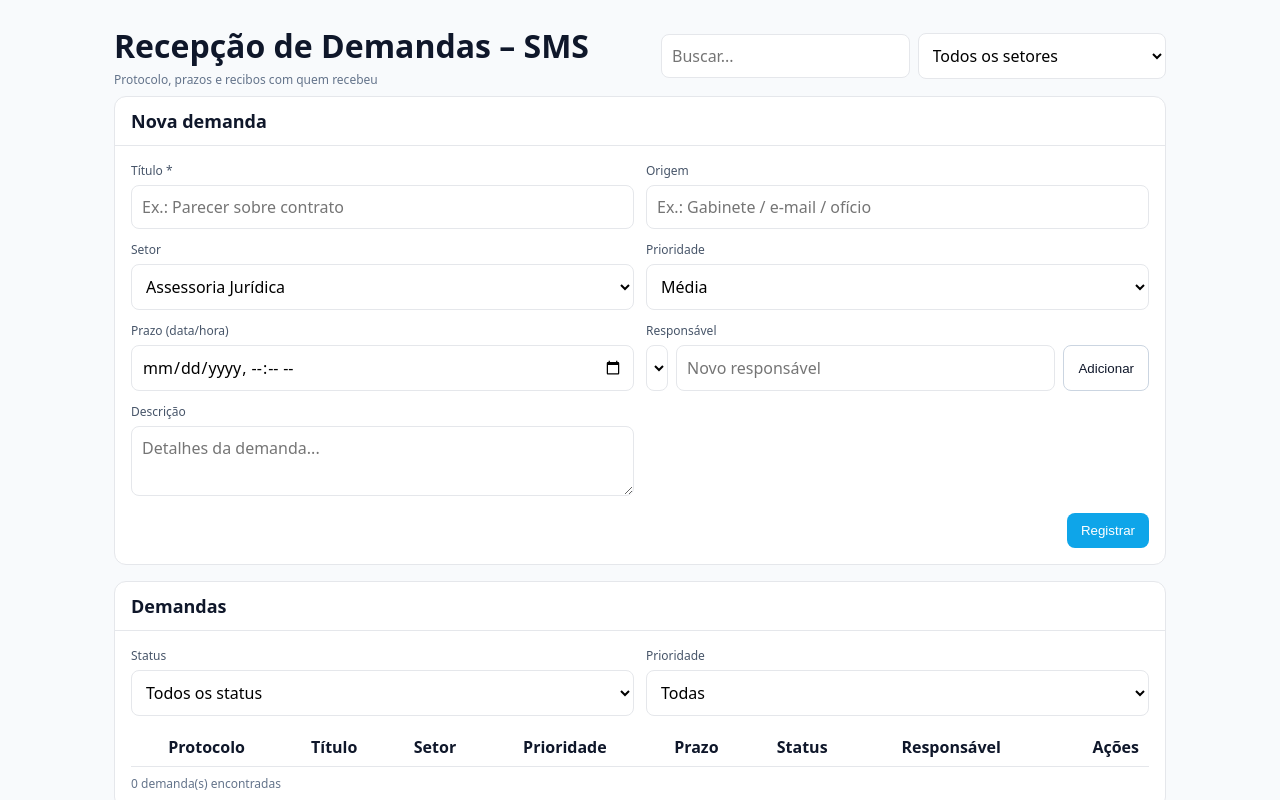
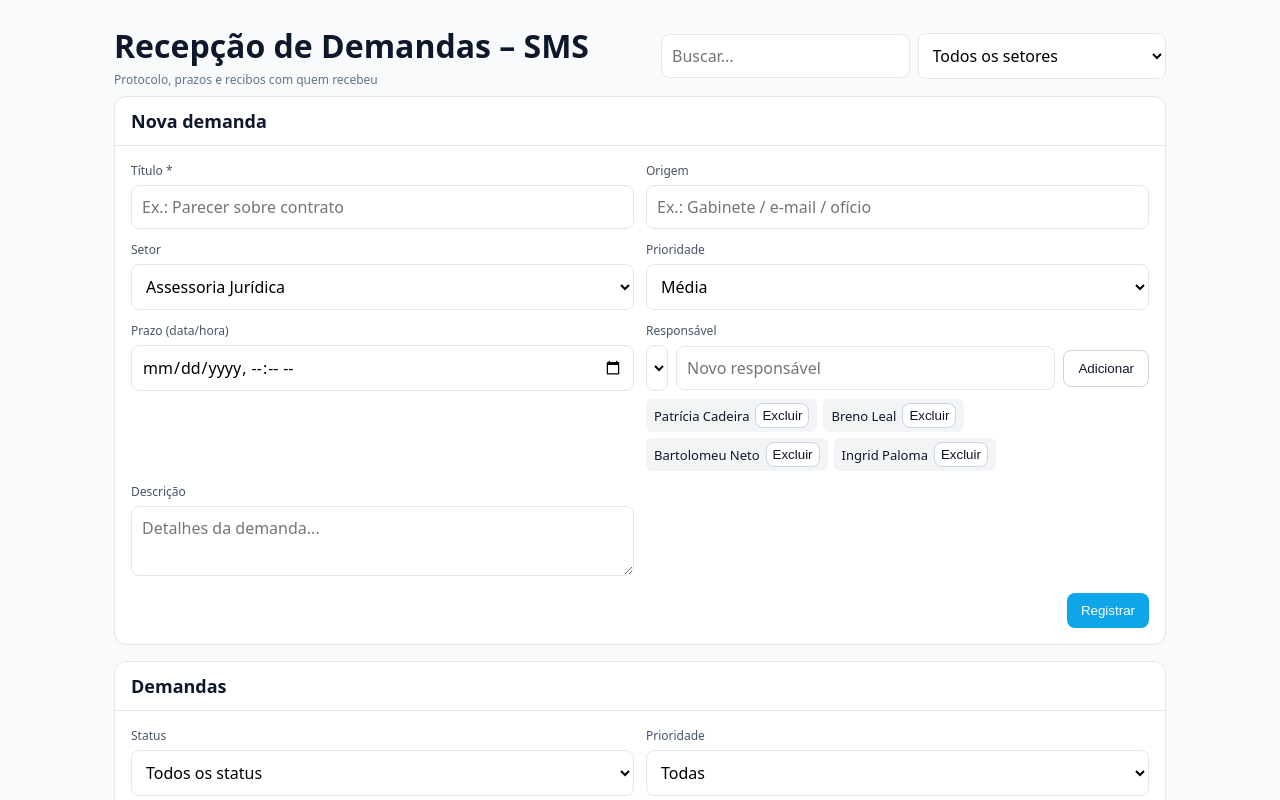
Before and after one commit to Br3n0L/Juridico-sms-demandas, a Next.js app: page / in a window 1280 px wide. Shown: the top 800 px of the page. Built offline with nearby package versions, Linux system fonts and the light colour scheme.

Commit message:
opção de excluir

```diff
--- a/app/page.jsx
+++ b/app/page.jsx
@@ -140,13 +140,37 @@ export default function Page(){
             </div>
             <div>
               <label>Responsável</label>
-              <div style={{display:'flex', gap:8}}>
+              <div style={{display:'flex', gap:8, alignItems:'center'}}>
                 <select value={form.responsavel} onChange={e=>setForm(f=>({...f,responsavel:e.target.value}))} style={{flex:1}}>
                   <option value="">—</option>
                   {responsaveis.map(r=><option key={r} value={r}>{r}</option>)}
                 </select>
                 <input type="text" placeholder="Novo responsável" value={novoResp} onChange={e=>setNovoResp(e.target.value)} />
-                <button className="button outline" onClick={()=>{ const n=novoResp.trim(); if(!n) return; setResponsaveis(prev=>[...new Set([...prev,n])]); setNovoResp(''); }}>Adicionar</button>
+                <button className="button outline" onClick={()=>{
+                  const n=novoResp.trim(); if(!n) return; setResponsaveis(prev=>[...new Set([...prev,n])]); setNovoResp('');
+                }}>Adicionar</button>
+              </div>
+
+              {/* Lista de responsáveis com opção de excluir */}
+              <div style={{marginTop:8, display:'flex', gap:6, flexWrap:'wrap', alignItems:'center'}}>
+                {responsaveis.map(r=>(
+                  <div key={r} style={{display:'flex', alignItems:'center', gap:6, background:'#f3f4f6', padding:'4px 8px', borderRadius:6}}>
+                    <span style={{fontSize:13}}>{r}</span>
+                    <button
+                      className="button outline"
+                      style={{padding:'4px 6px'}}
+                      onClick={()=>{
+                        if(!confirm(`Remover responsável "${r}"? Isso também desvinculará demandas atribuídas a ele.`)) return;
+                        setResponsaveis(prev=>prev.filter(x=>x!==r));
+                        setDemandas(prev=>prev.map(d=>d.responsavel===r?{...d,responsavel:''}:d));
+                        // se o formulário atual apontava para esse responsável, limpar
+                        setForm(f=> f.responsavel===r ? {...f,responsavel:''} : f);
+                      }}
+                    >
+                      Excluir
+                    </button>
+                  </div>
+                ))}
               </div>
             </div>
             <div className="row-1">
```
